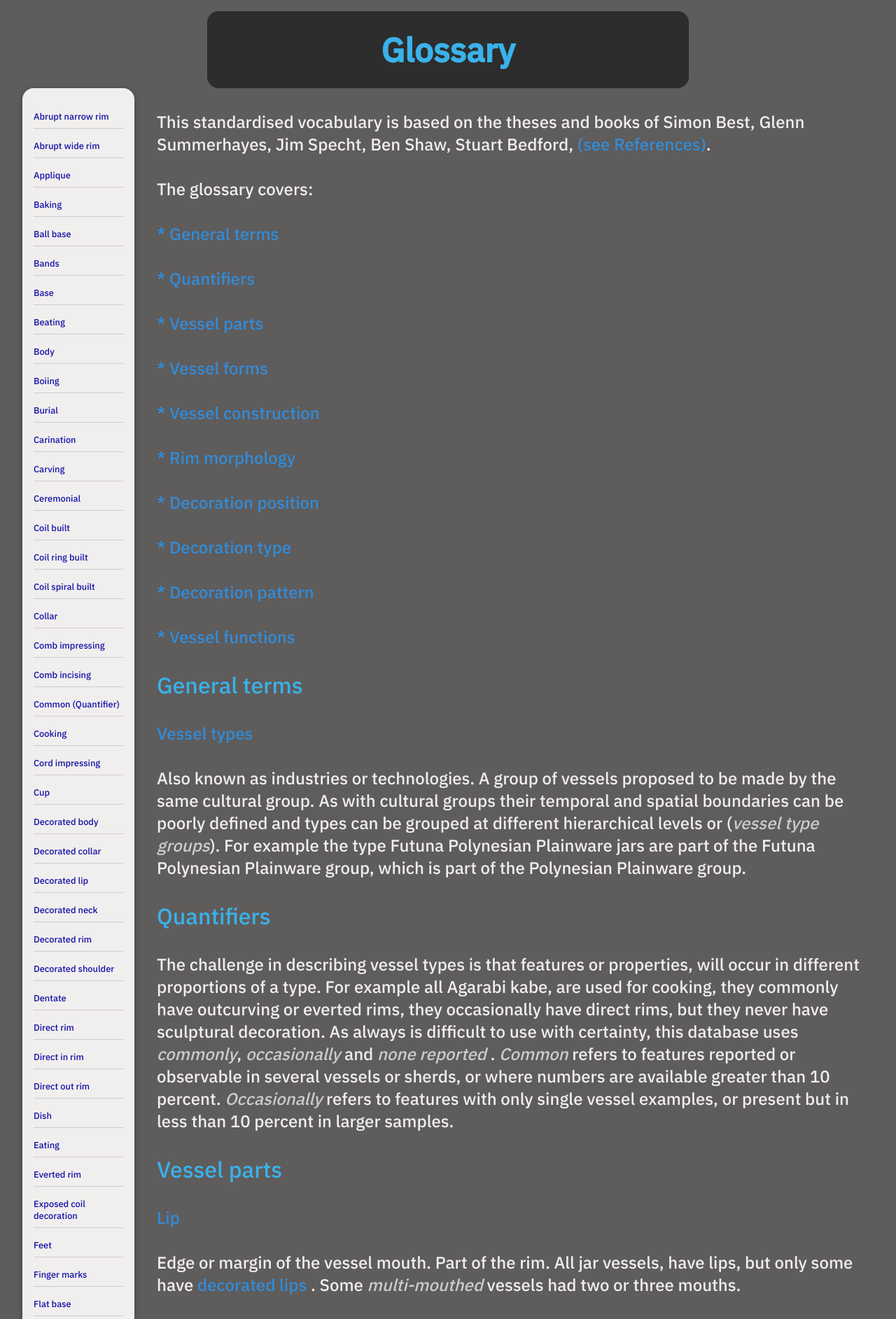
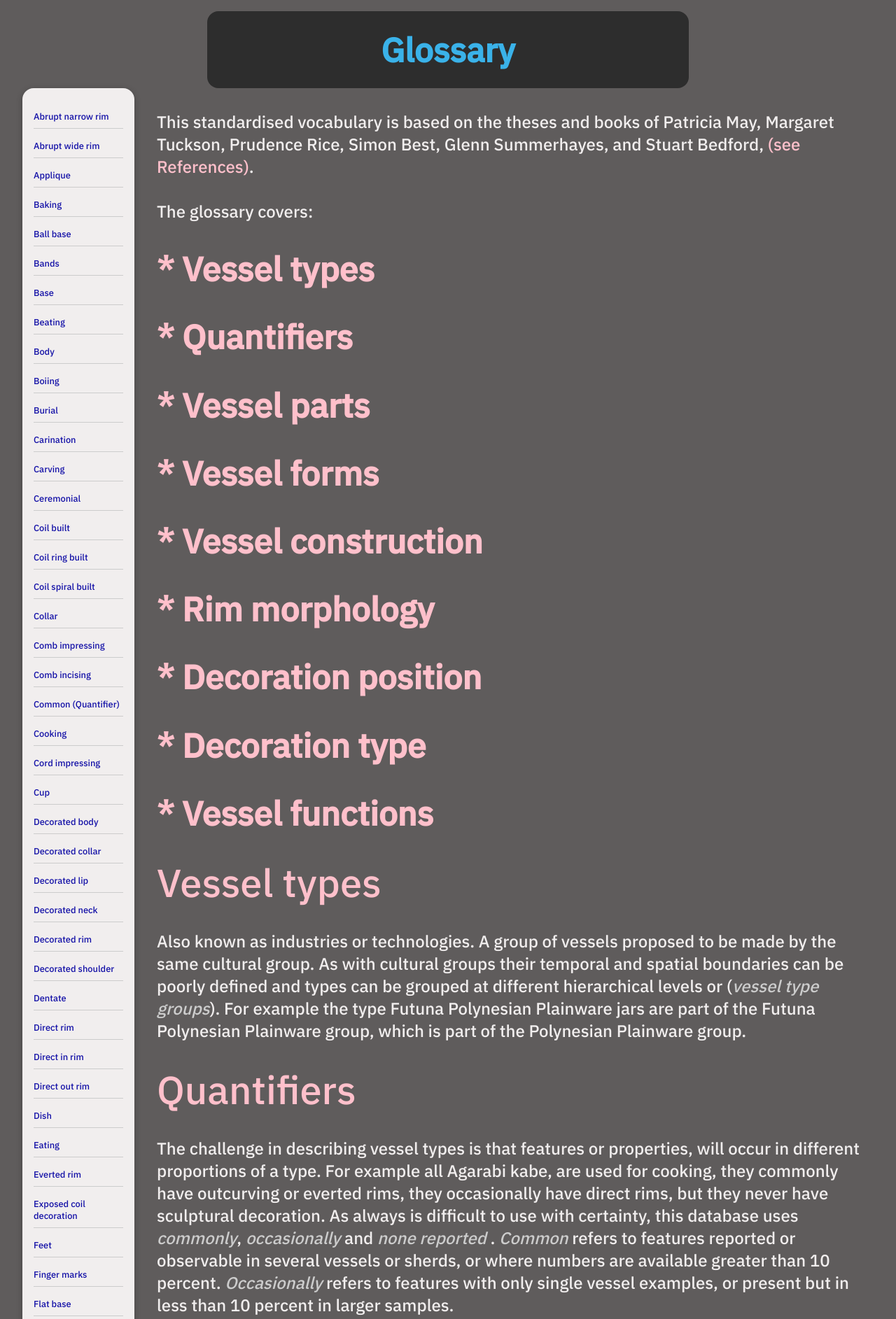
Before and after one commit to tosca-har/jars2, a Django app: page /vessels/glossary in a window 1280 px wide. Shown: the part 112-1997 px from the top of the page at 70% size. Run offline with Django 5.2, Linux system fonts and the light colour scheme; some web fonts are replaced.

Commit message:
glossary

```diff
--- a/vessels/static/vessels/glossary.css
+++ b/vessels/static/vessels/glossary.css
@@ -6,12 +6,38 @@ h1 {
 }
 
 h2 {
-    font-size: 2rem;
-    color: #3ab2e9;
+    font-size: 3.5rem;
+    color: pink;
     text-align: left;
     font-weight: normal;
     margin: 2rem 2rem 1rem 2rem;
 }
+h3 {
+  font-size: 3rem;
+  color: #3ab2e9;
+  text-align: left;
+  font-weight: bold;
+  margin: 2.2rem 2rem 1rem 2rem;
+}
+h4 {
+  font-size: 2.5rem;
+  color: #3ab2e9;
+  text-align: left;
+  font-weight: normal;
+  margin: 2.4rem 2rem 1rem 2rem;
+}
+h5 {
+  font-size: 2rem;
+  color: #3ab2e9;
+  text-align: left;
+  font-weight: normal;
+  margin: 2.6rem 2rem 1rem 2rem;
+}
+
+
+
+
+
 
 .hometable td {
   font-size: 2rem;
@@ -33,17 +59,16 @@ p {
 }
 figcaption {
     font-size: 0.8rem;
-    color: #f8e64f;
-
+    color: #3ab2e9;
+    margin: 0.5rem 2rem 1rem 2rem;
     font-style: italic;
 }
 a {
-    /* color: #2e7fd4; */
-    color: #318cd9;
+    color: pink;
 }
 a:hover,
 a:active {
-  color: pink;
+  color: #1310a7;
   }
 
 figcaption a {
@@ -53,7 +78,7 @@ figcaption a {
 
 figcaption a:hover,
 figcaption a:active {
-    color: pink;
+    color: #1310a7;
 }
 
 
@@ -92,8 +117,8 @@ li a:active {
 ol {
     float: none;
     list-style: none;
-    margin: 0rem 2rem 0rem 0rem;
-    width: 100%;
+    margin: 2rem 2rem 2rem 2rem;
+    width: 90%;
     box-shadow: 0 2px 8px rgba(0,0,0,0.26);
     padding: 1rem;
     border-radius: 16px;
@@ -104,7 +129,11 @@ mark {
     background-color: transparent;
     color: #ccc;
     font-style: italic;
+
 }
+
+
+
 #map {
     width: 1000px;
     height: 400px;
--- a/vessels/templates/vessels/glossary.html
+++ b/vessels/templates/vessels/glossary.html
@@ -66,7 +66,6 @@ Glossary
   <li><a href="#hea">Hearth</a></li>
   <li><a href="#impr">Impressing</a></li>
   <li><a href="#incis">Incising</a></li>
-
   <li><a href="#inc">Incurving rim</a></li>
   <li><a href="#intdecrim">Internal decorated rim</a></li>
   <li><a href="#inv">Inverted rim</a></li>
@@ -128,11 +127,12 @@ Glossary
 
 </ul>
 </div>
-<p>This standardised vocabulary is based on the theses and books of Simon Best, Glenn Summerhayes, Jim Specht, Ben Shaw, Stuart Bedford,
+<p>This standardised vocabulary is based on the theses and books of Patricia May, Margaret Tuckson, Prudence Rice, Simon Best, Glenn Summerhayes, and Stuart Bedford,
   <a href="#ref"> (see References)</a>.
 </p>
+<div id="intro">
 <p>The glossary covers: </p>
-  <h3><a href="#gen">* General terms </a></h3>
+  <h3><a href="#typ">* Vessel types </a></h3>
   <h3><a href="#quant">* Quantifiers</a></h3>
   <h3><a href="#part">* Vessel parts</a></h3>
   <h3><a href="#type">* Vessel forms</a></h3>
@@ -140,11 +140,10 @@ Glossary
   <h3><a href="#rim">* Rim morphology </a></h3>
   <h3><a href="#decp">* Decoration position </a></h3>
   <h3><a href="#dect">* Decoration type</a></h3>
-  <h3><a href="#patt">* Decoration pattern</a></h3>
   <h3><a href="#fun">* Vessel functions</a></h3>
+</div>
 
-<h2 id="gen">General terms</h2>
-<h3 id="typ">Vessel types</h3>
+<h2 id="typ">Vessel types</h3>
 <p>Also known as industries or technologies. A group of vessels proposed to be made by the same cultural group. As with cultural groups
   their temporal and spatial boundaries can be poorly defined and types can be grouped at different hierarchical levels or (<mark id="gro">vessel type groups</mark>).
 For example the type Futuna Polynesian Plainware jars are part of the Futuna Polynesian Plainware group, which is part of the Polynesian Plainware group.</p>
@@ -313,7 +312,10 @@ Some <mark id="mulm">multi-mouthed</mark> vessels had two or three mouths. </p>
 <h5 id="dent">Dentate</h5>
 <p>Dentate decoration consists of complex-patterned stamp impressions. The impressions are made from
   multi-toothed tools, that result in multiple small (mm wide) indentations in straight or curved lines, with multiple lines combined to form larger complex patterns.  </p>
-<h5 id="padi">Paddle impressing</h5>
+ <figure><img src="{% static "vessels/images/dentate.jpg" %}" alt="Three dentate sherds with many intricate small toothed impressions." ></figure>
+<figcaption> Three Lapita sherds from Anir and Ambitle (Bismarcks) with dentate decoration.</figcaption>
+
+  <h5 id="padi">Paddle impressing</h5>
 <p>Paddle impressions are made from a paddle with carved patterns that is pressed against the vessel, leaving patterned imprints. </p>
 <h5 id="cord">Cord impressing</h5>
 <p>Cord impressions are made with a cord or rope that is pressed into the clay. The cord is usually wrapped around a paddle that is pressed against the vessel. Also called cord-marked.</p>
@@ -408,20 +410,12 @@ In contrast, fabrics including limeclasts derive from eroded limestones and thus
 <h2 id="ref">References</h2>
 
 <ol class="refer">
+  <li><a href="https://press.anu.edu.au/publications/series/terra-australis/pieces-vanuatu-puzzle"> Bedford, S., 2006, Pieces of the Vanuatu Puzzle. Pandanus Books, Canberra.</a></li>
+  <li> <a href="https://researchspace.auckland.ac.nz/handle/2292/1754">Best, S., 1984, Lakeba: the Prehistory of a Fijian Island. PhD Thesis University of Auckland. </a></li>
+  <li><a href="https://books.google.com.au/books/about/The_Traditional_Pottery_of_Papua_New_Gui.html?id=dBHkfjHE-i0C&redir_esc=y"> May, P. and Tuckson, M., 2000, The Traditional Pottery of Papua New Guinea. Crawford House Publishing, Adelaide.</a></li>
+  <li><a href="https://books.google.com.au/books/about/Pottery_Analysis_Second_Edition.html?id=uKcQCgAAQBAJ&redir_esc=y"> Rice, P. 2015, Potter Analysis: A Sourcebook. The University of Chicago Press.</a></li>
+  <li><a href="http://hdl.handle.net/1885/127430">Summerhayes, G., 2000, Lapita Interaction, ANU Press, Canberra.</a></li>
 
-  <li><a href="https://media.australian.museum/media/Uploads/Journals/17860/1285_complete.pdf"> Dickinson, W.R., 1998, Petrographic temper provinces of prehistoric pottery in Oceania. Records of the Australian Museum 50(3): 263–276. </a></li>
-  <li><a href="https://www.jstor.org/stable/25801160?seq=16"> Dickinson, W.R. & Shutler, R., 2000, Implications of Petrographic Temper Analysis for Oceanian Prehistory. Journal of World Prehistory 14(3): pp. 203-266. </a></li>
-  <li><a href="https://pubs.geoscienceworld.org/gsa/books/book/553/Temper-Sands-in-Prehistoric-Oceanian-Pottery"> Dickinson, W.R., 2006, Temper Sands in Prehistoric Oceanian Pottery: Geotectonics, Sedimentology, Petrography, Provenance. Geological Society of America
-    Geological Society of America, Volume 406 </a></li>
-  <li><a href="https://viva.pressbooks.pub/petrology">Johnson, E.A. & Liu, J.C., Introduction to Petrology.
-  <li><a href="https://www.cambridge.org/au/universitypress/subjects/earth-and-environmental-science/mineralogy-petrology-and-volcanology/earth-materials-introduction-mineralogy-and-petrology-2nd-edition?format=AR&isbn=9781316608852"> Klein, C. & Philpotts, A., 2017, Earth Materials: Introduction to Mineralogy and Petrology. 2nd Ed. Cambridge Press. Cambridge </a></li>
-  <li><a href="http://www.labotka.net/310/Atlas/table-of-contents.html"> Labotka, T.C., 2014, Geology 310 </a></li>
-  <li><a href="https://www.taylorfrancis.com/books/mono/10.1201/9781315116365/rocks-minerals-thin-section-brodie-mackenzie-adams"> MacKenzie, W.S., Adams, A.E. & Brodie, K.H., 2017, Rocks and Minerals in Thin Section. CRC Press, London</a></li>
-  <li><a href="https://www2.tulane.edu/~sanelson/eens211/index.html"> Nelson, S.A., 2017, Earth & Environmental Sciences 2110 Mineralogy </a></li>
-  <li><a href="https://geo.libretexts.org/Bookshelves/Geology/Mineralogy_(Perkins_et_al.)">Perkins, D. 2022, Mineralogy</a></li>
-  <li><a href="http://www.ucl.ac.uk/~ucfbrxs/PLM/PLMhome.html">Siddall, R., 2014, Minerals Menu: a catalogue of minerals & textures in thin section.</a></li>
-  <li><a href="https://www.science.smith.edu/geosciences/petrology/petrography/mineral_list.html">Smith College Students, Petrographic Data Files.</a></li>
-  <li><a href="https://www.alexstrekeisen.it/english/index.php">Strekeisen, A., 2006-2020</a></li>
 </ol>
 {% include "vessels/includes/footer.html" %}
 {% endblock %}
```
Also changed, not shown: db.sqlite3, vessels/static/vessels/images/dentate.jpg (added).
